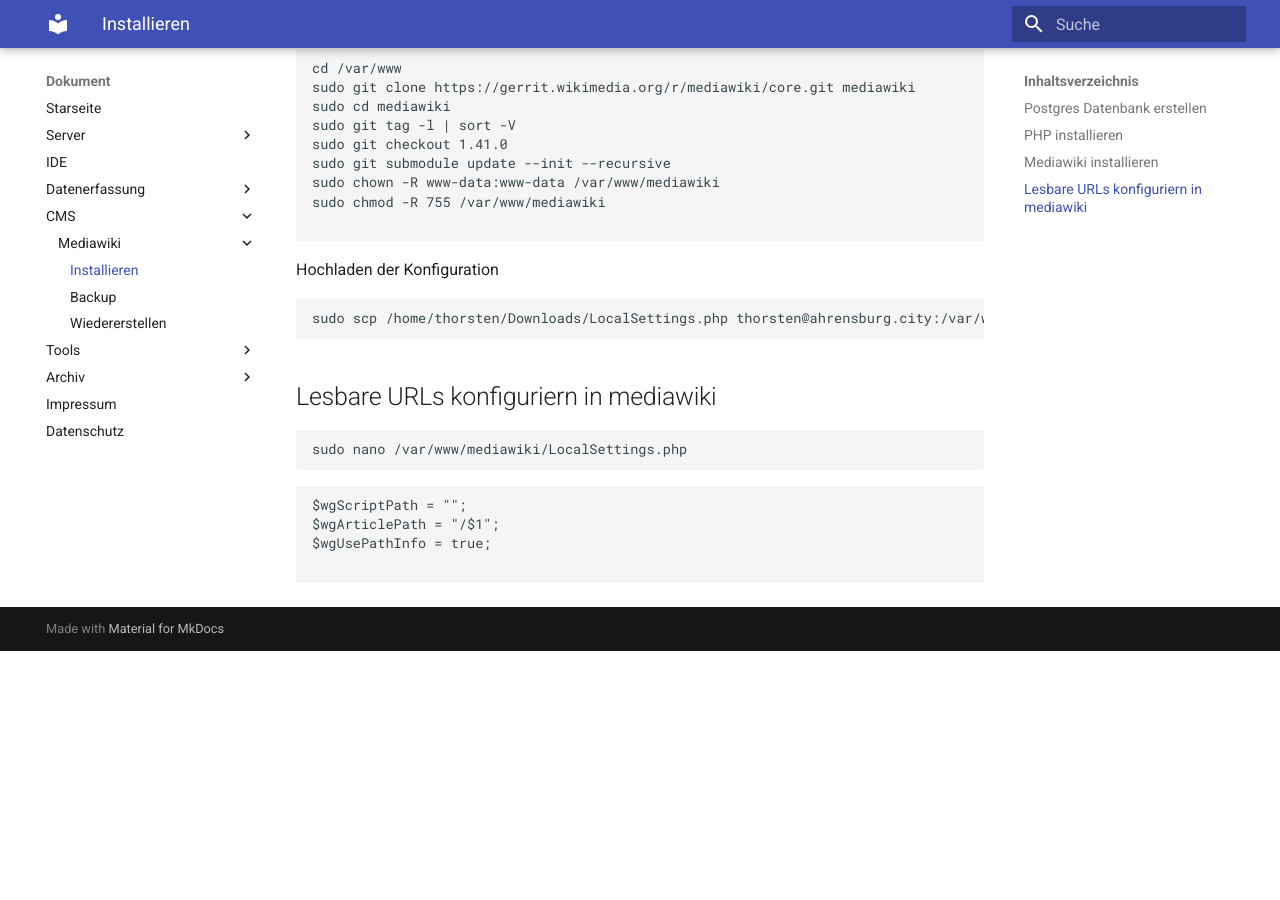
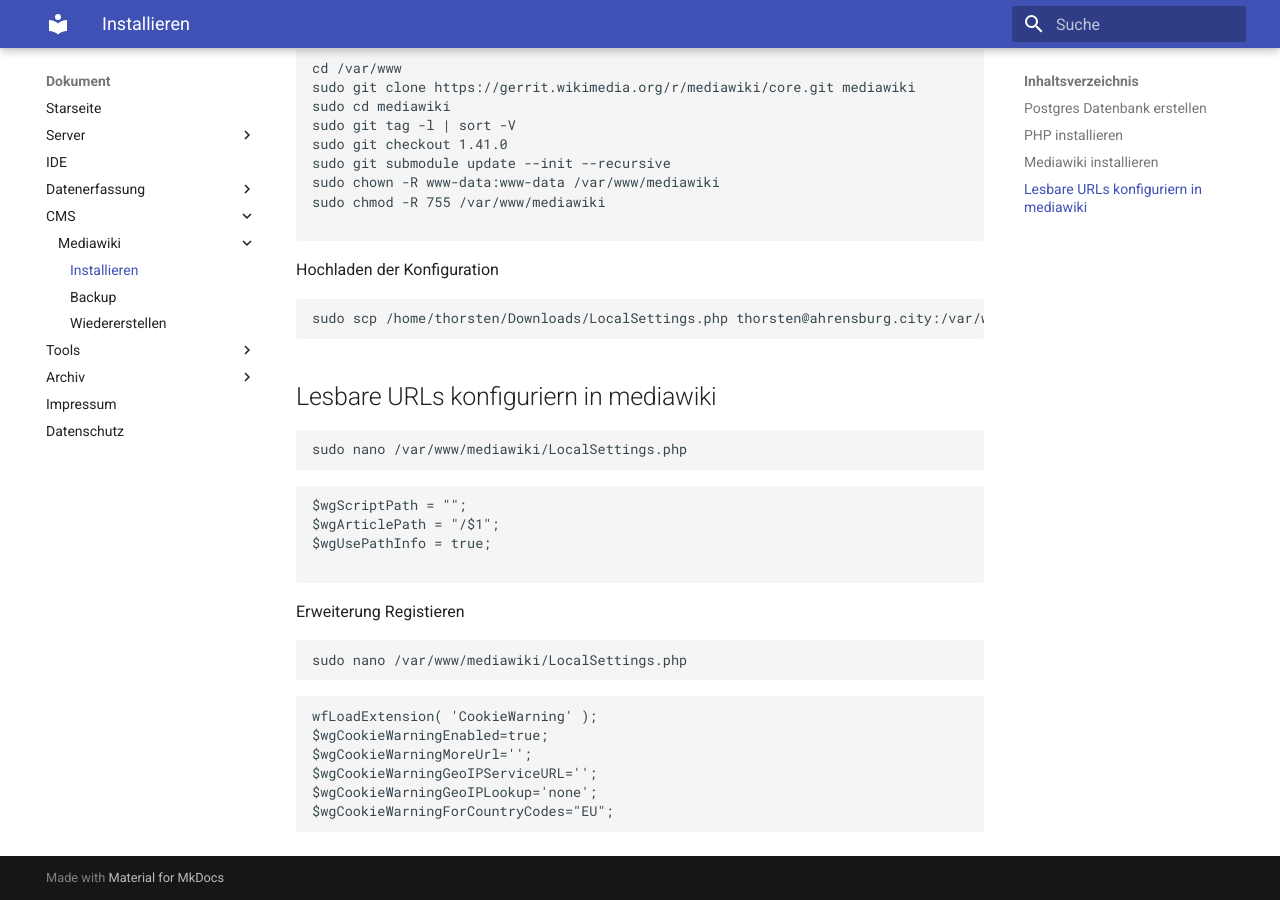
Before and after one commit to thorstenkloehn/dokument, an MkDocs documentation site: the page built from docs/CMS/Mediawiki/index.md, in a window 1280 px wide and 900 px high, scrolled down 520 px. Built offline with MkDocs 1.6.1 and Material for MkDocs 9.7.7, drawn with Linux system fonts in a browser that asks for light colours; before the commit the page ends 1171 px from its top, so only the background shows below that.

Commit message:
Dokumentation: Hinzufügen von Anweisungen zur Registrierung der CookieWarning-Erweiterung in Mediawiki

````diff
--- a/docs/CMS/Mediawiki/index.md
+++ b/docs/CMS/Mediawiki/index.md
@@ -36,9 +36,25 @@ sudo scp /home/thorsten/Downloads/LocalSettings.php thorsten@ahrensburg.city:/va
 sudo nano /var/www/mediawiki/LocalSettings.php
 ```
 
+
+
+
 ```php
 $wgScriptPath = "";
 $wgArticlePath = "/$1";
 $wgUsePathInfo = true;
 
 ```
+Erweiterung Registieren
+```bash
+sudo nano /var/www/mediawiki/LocalSettings.php
+```
+
+```
+wfLoadExtension( 'CookieWarning' );
+$wgCookieWarningEnabled=true;
+$wgCookieWarningMoreUrl='';
+$wgCookieWarningGeoIPServiceURL='';
+$wgCookieWarningGeoIPLookup='none';
+$wgCookieWarningForCountryCodes="EU";
+```
````
